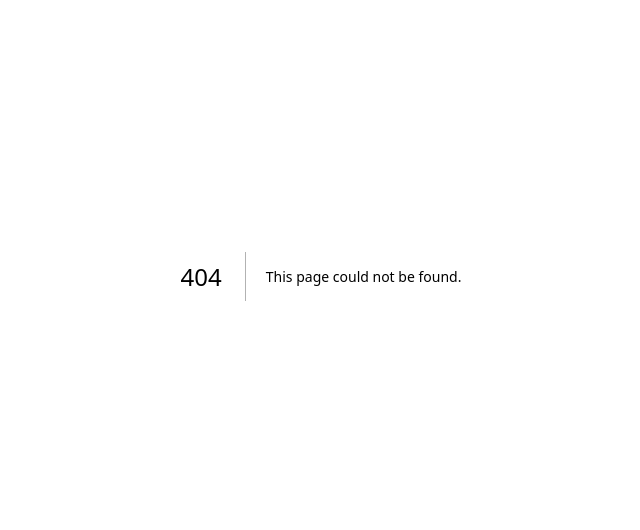
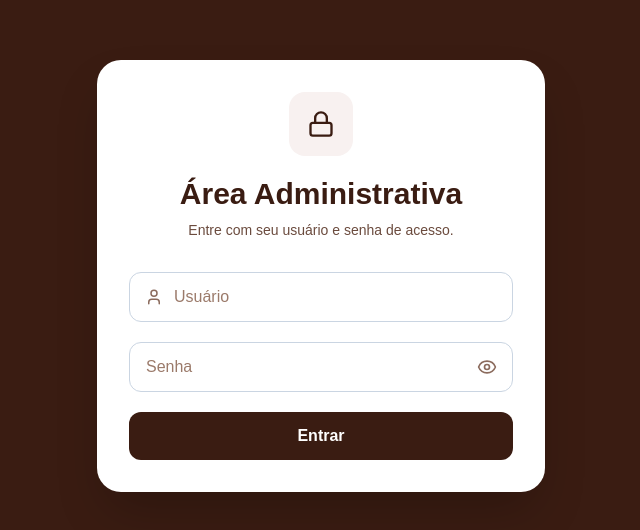
Before and after one commit to usergabrielmga/SistemaAgendamento, a Next.js app in the folder frontend/: page /login in a window 1280 px wide. Before the commit this address had no page. Shown: the part 124-654 px from the top of the page, without its empty margins (319-959 px from the left). Built offline with nearby package versions, Linux system fonts and the light colour scheme.

Commit message:
feat: implementa login com JWT

```diff
--- /dev/null
+++ b/frontend/app/hooks/login.tsx
@@ -0,0 +1,79 @@
+"use client";
+
+import { useEffect, useState, useCallback } from "react";
+import Cookies from "js-cookie";
+import { login as loginService } from "../services/login.service";
+
+type User = {
+  username: string;
+  accessToken: string;
+};
+
+export function useAuth() {
+  const [user, setUser] = useState<User | null>(null);
+  const [loading, setLoading] = useState(false);
+  const [error, setError] = useState<string | null>(null);
+  const [initialized, setInitialized] = useState(false);
+
+  useEffect(() => {
+    const token = Cookies.get("token");
+
+    if (token) {
+      setUser({
+        username: "",
+        accessToken: token,
+      });
+    }
+
+    setInitialized(true);
+  }, []);
+
+  const login = useCallback(async (username: string, password: string) => {
+    setLoading(true);
+    setError(null);
+
+    try {
+      const data = await loginService(username, password);
+
+      const token =
+        data?.accessToken ||
+        data?.token ||
+        data?.jwt ||
+        data?.access_token;
+
+      if (!token) {
+        throw new Error("Token não encontrado na resposta da API");
+      }
+
+      Cookies.set("token", token, { expires: 7 });
+
+      const loggedUser: User = {
+        username,
+        accessToken: token,
+      };
+
+      setUser(loggedUser);
+
+      return loggedUser;
+    } catch (err: any) {
+      setError(err?.message || "Erro ao fazer login");
+      throw err;
+    } finally {
+      setLoading(false);
+    }
+  }, []);
+
+  const logout = useCallback(() => {
+    setUser(null);
+    Cookies.remove("token");
+  }, []);
+
+  return {
+    user,
+    login,
+    logout,
+    loading,
+    error,
+    initialized,
+  };
+}
--- /dev/null
+++ b/frontend/app/login/page.tsx
@@ -0,0 +1,124 @@
+"use client";
+import Cookies from "js-cookie";
+import { useRouter } from "next/navigation";
+
+
+import { useState } from "react";
+import { Eye, EyeOff, Lock, User } from "lucide-react";
+import { useAuth } from "../hooks/login";
+
+export default function AdminLogin() {
+   const router = useRouter();
+
+  const { login, error, loading } = useAuth();
+
+  const [username, setUsername] = useState("");
+  const [password, setPassword] = useState("");
+  const [showPassword, setShowPassword] = useState(false);
+
+  const handleLogin = async () => {
+    try {
+      const data = await login(username, password);
+
+      if (data?.accessToken) {
+        Cookies.set("token", data.accessToken, {
+          expires: 7,
+        });
+
+
+        router.push("/dashboard");
+      }
+    } catch (err) {
+      console.log(err);
+    }
+  };
+
+
+  return (
+    <main className="min-h-screen bg-[#3a1c12] flex items-center justify-center px-4">
+      <div className="w-full max-w-md rounded-3xl bg-white shadow-2xl p-8">
+
+        <div className="flex flex-col items-center mb-8">
+          <div className="flex items-center justify-center w-16 h-16 rounded-2xl bg-[#f8f1f0] mb-5">
+            <Lock className="text-[#3a1c12]" size={28} />
+          </div>
+
+          <h1 className="text-3xl font-bold text-[#3a1c12]">
+            Área Administrativa
+          </h1>
+
+          <p className="mt-2 text-sm text-[#6b4b3e]">
+            Entre com seu usuário e senha de acesso.
+          </p>
+        </div>
+
+        <div className="space-y-5">
+
+          {/* Usuário */}
+          <div className="relative">
+            <User
+              size={18}
+              className="absolute left-4 top-1/2 -translate-y-1/2 text-[#8b6b5d]"
+            />
+
+            <input
+              type="text"
+              placeholder="Usuário"
+              value={username}
+              onChange={(e) => setUsername(e.target.value)}
+              onKeyDown={(e) => e.key === "Enter" && handleLogin()}
+              className="w-full rounded-xl border border-slate-300 py-3 pl-11 pr-4 text-[#3a1c12] placeholder:text-[#9b7a6a] outline-none transition focus:border-[#3a1c12] focus:ring-4 focus:ring-[#f8f1f0]"
+            />
+          </div>
+
+          {/* Senha */}
+          <div className="relative">
+
+            <input
+              type={showPassword ? "text" : "password"}
+              placeholder="Senha"
+              value={password}
+              onChange={(e) => setPassword(e.target.value)}
+              onKeyDown={(e) => e.key === "Enter" && handleLogin()}
+              className={`w-full rounded-xl border py-3 pl-4 pr-12 text-[#3a1c12] placeholder:text-[#9b7a6a] outline-none transition
+                ${
+                  error
+                    ? "border-red-500 focus:ring-2 focus:ring-red-300"
+                    : "border-slate-300 focus:border-[#3a1c12] focus:ring-4 focus:ring-[#f8f1f0]"
+                }`}
+            />
+
+            <button
+              type="button"
+              onClick={() => setShowPassword(!showPassword)}
+              className="absolute right-4 top-1/2 -translate-y-1/2 text-[#8b6b5d] hover:text-[#3a1c12] transition"
+            >
+              {showPassword ? (
+                <EyeOff size={20} />
+              ) : (
+                <Eye size={20} />
+              )}
+            </button>
+
+          </div>
+
+          {error && (
+            <p className="text-sm text-red-500">
+              Usuário ou senha incorretos.
+            </p>
+          )}
+
+          <button
+            onClick={handleLogin}
+            disabled={loading}
+            className="w-full rounded-xl bg-[#3a1c12] py-3 text-white font-semibold transition hover:bg-[#5a2d20] active:scale-[.98] disabled:opacity-60 cursor-pointer"
+          >
+            {loading ? "Entrando..." : "Entrar"}
+          </button>
+
+        </div>
+
+      </div>
+    </main>
+  );
+}
--- /dev/null
+++ b/frontend/app/services/login.service.tsx
@@ -0,0 +1,12 @@
+import axios from "axios";
+
+const API_URL = "http://localhost:3001/login";
+
+export const login = async (username: string, password: string) => {
+  const response = await axios.post(API_URL, {
+    username,
+    password,
+  });
+
+  return response.data;
+};
```
